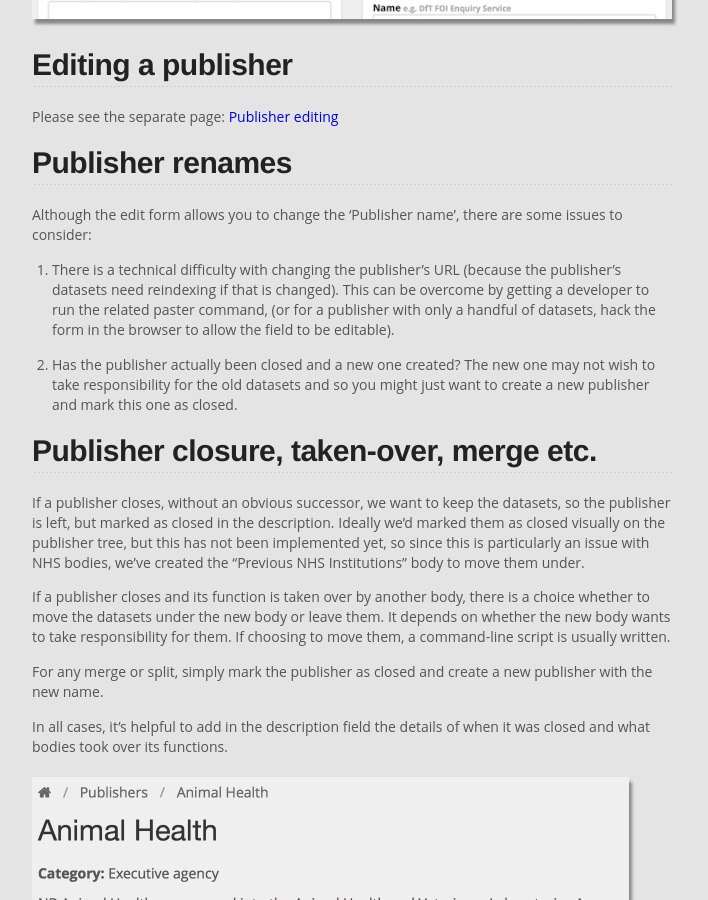
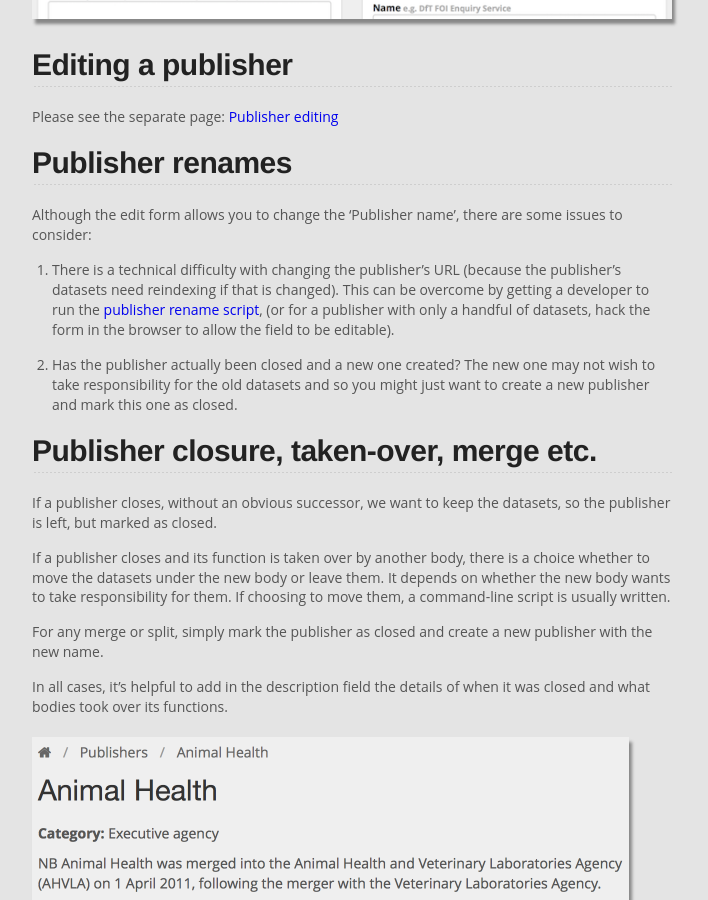
Before and after one commit to datagovuk/guidance, a Jekyll site: the page built from publisher_creation.md, in a window 1280 px wide and 900 px high, scrolled down 1167 px. Shown: the whole window, without its empty margins (288-996 px from the left). Built offline with Jekyll 4.4.1, drawn with Linux system fonts in a browser that asks for light colours.

Commit message:
Add link to publisher rename script.

```diff
--- a/publisher_creation.md
+++ b/publisher_creation.md
@@ -27,13 +27,13 @@
 
 Although the edit form allows you to change the 'Publisher name', there are some issues to consider:
 
-1. There is a technical difficulty with changing the publisher's URL (because the publisher's datasets need reindexing if that is changed). This can be overcome by getting a developer to run the related paster command, (or for a publisher with only a handful of datasets, hack the form in the browser to allow the field to be editable).
+1. There is a technical difficulty with changing the publisher's URL (because the publisher's datasets need reindexing if that is changed). This can be overcome by getting a developer to run the [publisher rename script](https://github.com/datagovuk/ckanext-dgu/issues/395#issue-150852553), (or for a publisher with only a handful of datasets, hack the form in the browser to allow the field to be editable).
 
 2. Has the publisher actually been closed and a new one created? The new one may not wish to take responsibility for the old datasets and so you might just want to create a new publisher and mark this one as closed.
 
 ## Publisher closure, taken-over, merge etc.
 
-If a publisher closes, without an obvious successor, we want to keep the datasets, so the publisher is left, but marked as closed in the description. Ideally we'd marked them as closed visually on the publisher tree, but this has not been implemented yet, so since this is particularly an issue with NHS bodies, we've created the "Previous NHS Institutions" body to move them under.
+If a publisher closes, without an obvious successor, we want to keep the datasets, so the publisher is left, but marked as closed.
 
 If a publisher closes and its function is taken over by another body, there is a choice whether to move the datasets under the new body or leave them. It depends on whether the new body wants to take responsibility for them. If choosing to move them, a command-line script is usually written.
 
```
